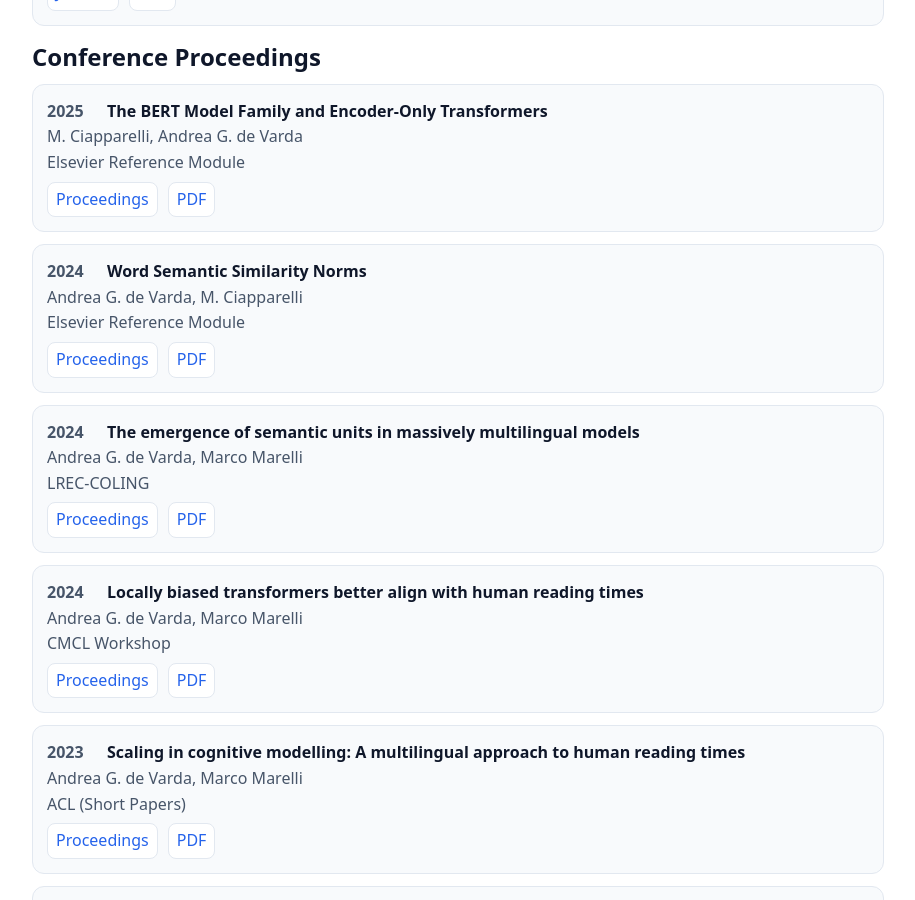
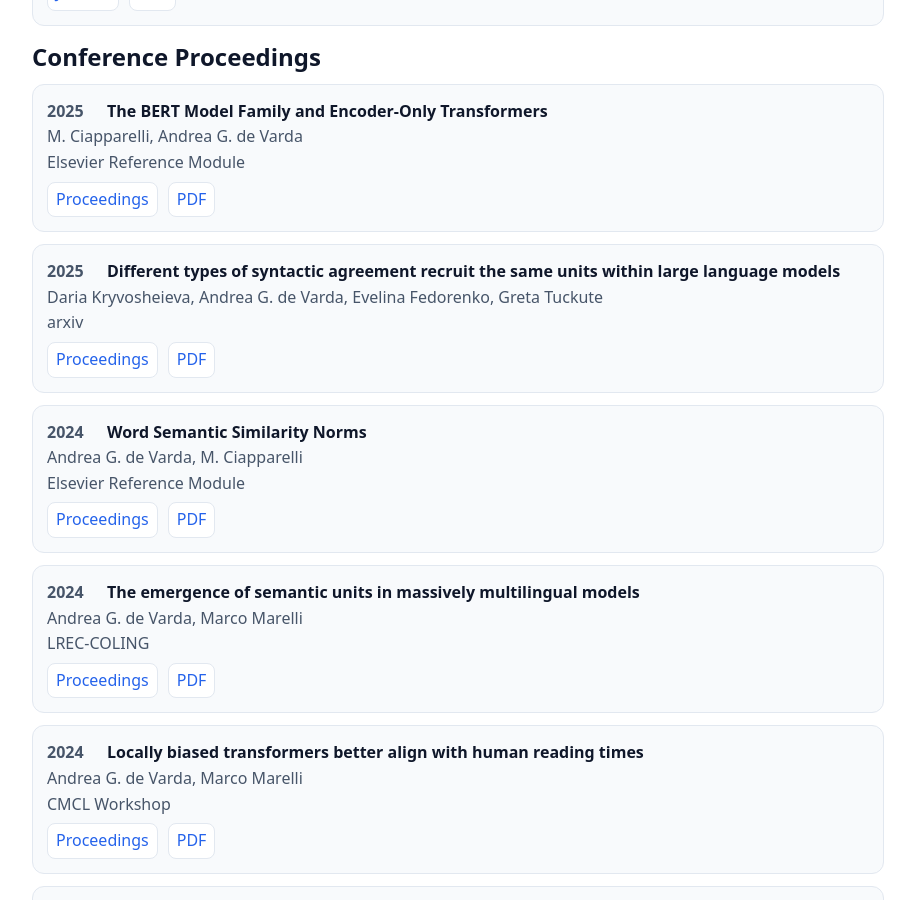
Before and after one commit to Andrea-de-Varda/Andrea-de-Varda.github.io, a Jekyll site: the page built from publications.md, in a window 1280 px wide and 900 px high, scrolled down 2164 px. Shown: the whole window, without its empty margins (182-1097 px from the left). Built offline with Jekyll 4.4.1, drawn with Linux system fonts in a browser that asks for light colours.

Commit message:
Add Daria's paper on syntactic agreement

```diff
--- a/_data/publications.yml
+++ b/_data/publications.yml
@@ -78,6 +78,14 @@
   type: journal
   url: "https://www.econstor.eu/bitstream/10419/308508/1/I4R-DP195.pdf"
   pdf: "https://www.econstor.eu/bitstream/10419/308508/1/I4R-DP195.pdf"
+
+- title: "Different types of syntactic agreement recruit the same units within large language models"
+  authors: "Daria Kryvosheieva, Andrea G. de Varda, Evelina Fedorenko, Greta Tuckute"
+  venue: "arxiv"
+  year: 2025
+  type: conference
+  url: "https://arxiv.org/abs/2512.03676"
+  pdf: "https://arxiv.org/pdf/2512.03676"
 
 - title: "Multilingual computational models reveal shared brain responses to 21 languages"
   authors: "Andrea G. de Varda, Saima Malik-Moraleda, Greta Tuckute, Evelina Fedorenko"
```
